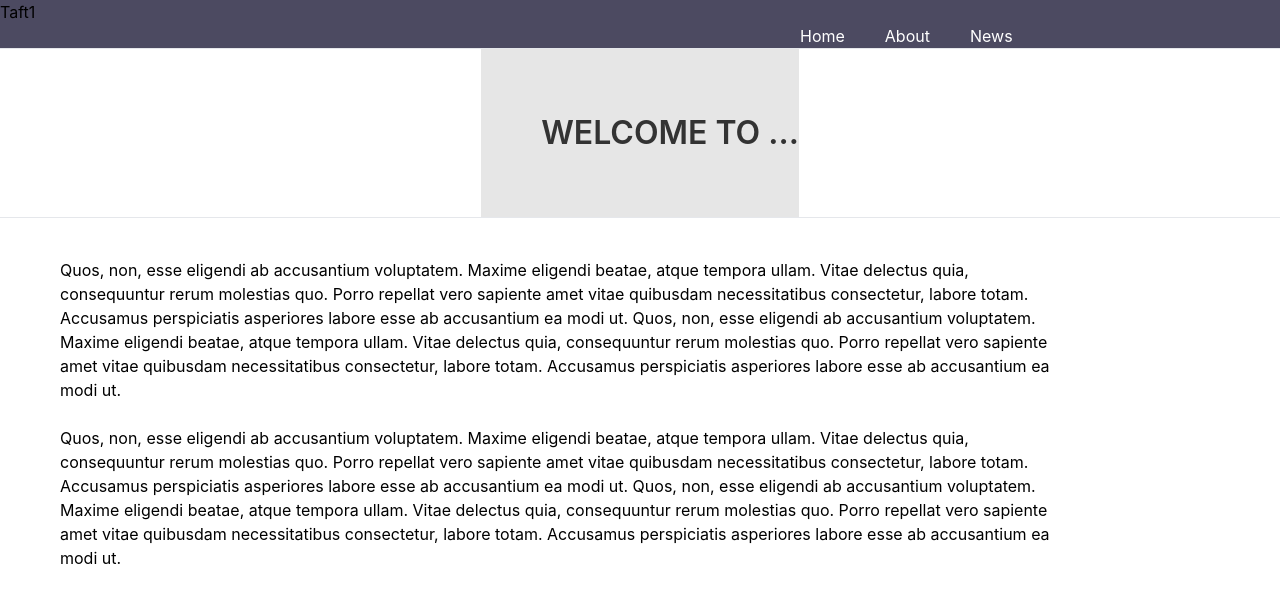
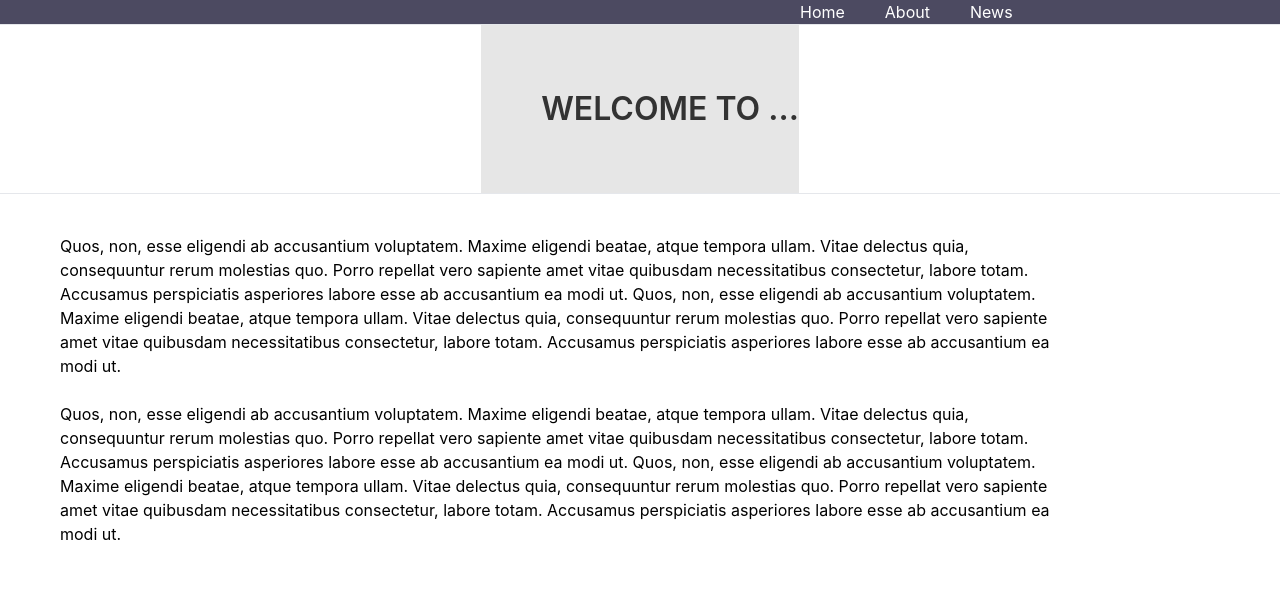
Before and after one commit to taft1/app, a React (Create React App) app: page / in a window 1280 px wide. Shown: the top 602 px of the page. Built offline with nearby package versions, Linux system fonts and the light colour scheme.

Commit message:
home as amin path

```diff
--- a/src/components/Header.jsx
+++ b/src/components/Header.jsx
@@ -6,9 +6,7 @@ const Header = () => {
       <div className='container'>
         <div className='d-flex justify-content-between align-items-center'>
 
-        <div className='logo'>
-          <Link to='/' className='brand' class="font-sans-serif">Taft1</Link>
-        </div>
+
 
         <div class="ml-[800px]">
         <Link to='/' className='text-white mr-10'>Home</Link>
```
Also changed, not shown: src/App.js (+25 -4 lines).
